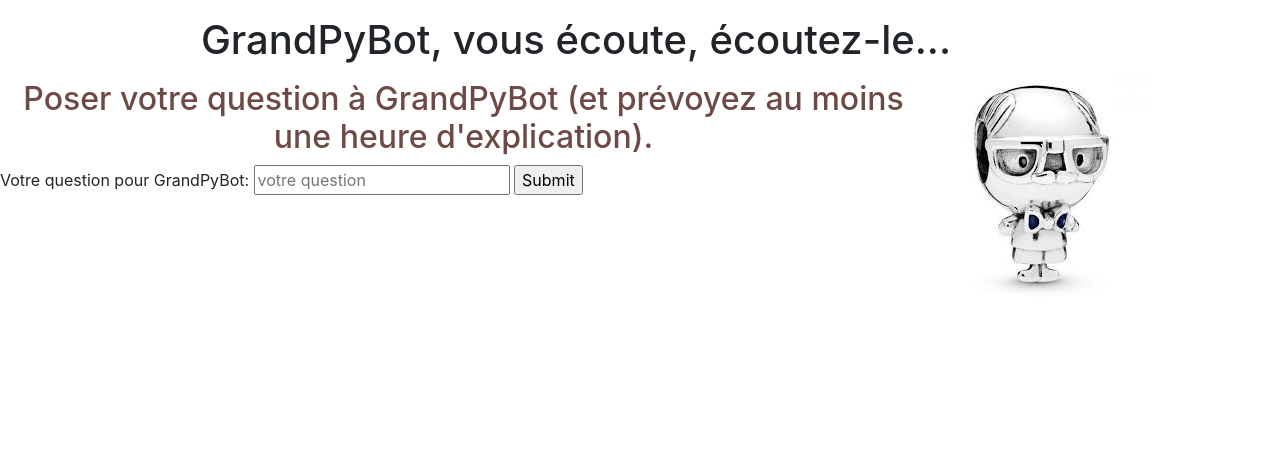
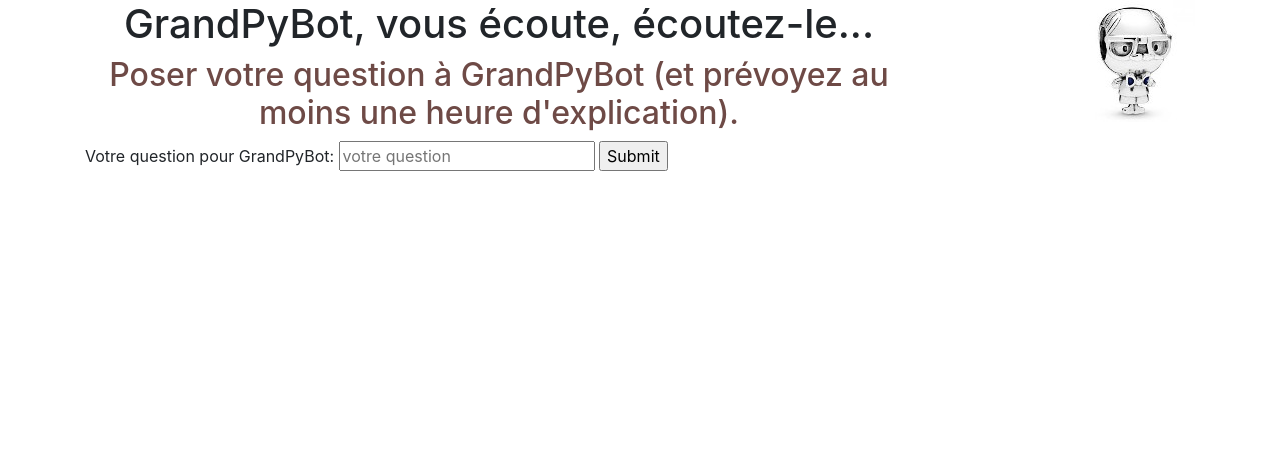
Before and after one commit to sebajou/GrandPyBot, a Flask app: page / in a window 1280 px wide. Shown: the top 451 px of the page. Run offline with Flask 2, Linux system fonts and the light colour scheme; some libraries are stand-ins or nearby versions.

Commit message:
Improve a little the front

```diff
--- a/GrandPyBotApp/functions/Parse.py
+++ b/GrandPyBotApp/functions/Parse.py
@@ -51,11 +51,11 @@ class Parser:
         # Remove stopWord from parse_message_from_front
         word = [word for word in parse_message_from_front if not word in self.fr_stop_word]
 
-        if len(word) > 0:
+        """if len(word) > 0:
             for element in word:
                 word = str(word)
                 word = word + ' ' + element
 
-        print(word)
+        print(word)"""
 
         return word
--- a/GrandPyBotApp/functions/WikiMediaParseCom.py
+++ b/GrandPyBotApp/functions/WikiMediaParseCom.py
@@ -53,6 +53,7 @@ class TheWikiMediaParseCom(Parser):
 
         return_results = media_wiki_request_search_result['query']['search'][0]['title']
 
+
         return return_results
 
     @staticmethod
--- a/GrandPyBotApp/static/js/form.js
+++ b/GrandPyBotApp/static/js/form.js
@@ -3,14 +3,14 @@ $(document).ready(function() {
     $('form').on('submit', function(event) {
 		$.ajax({
 			data : {
-				question : $('#questionInput').val()
+				question : $('#questionInput').val(),
 			},
 			type : 'POST',
 			url : '/conversation'
 		})
 		.done(function(data) {
-
-            $('#response').text(data.question).show();
+            $('#response').html(data.question).show();
+            $('#loading').hide();
 			});
 		event.preventDefault();
 		});
--- a/GrandPyBotApp/templates/home.html
+++ b/GrandPyBotApp/templates/home.html
@@ -1,44 +1,60 @@
 <!doctype html>
 <html lang="fr">
   <head>
+
+    <meta charset="utf-8">
+
     <title>GrandPyBot</title>
 
     <script src="https://ajax.googleapis.com/ajax/libs/jquery/3.1.0/jquery.min.js"></script>
     <link rel="stylesheet" href="https://stackpath.bootstrapcdn.com/bootstrap/4.5.0/css/bootstrap.min.css" integrity="sha384-9aIt2nRpC12Uk9gS9baDl411NQApFmC26EwAOH8WgZl5MYYxFfc+NcPb1dKGj7Sk" crossorigin="anonymous">
+    <script src="https://stackpath.bootstrapcdn.com/bootstrap/4.5.0/css/bootstrap.min.css"></script>
     <link rel="stylesheet" href="../static/css/GrandPyBot_style.css" />
     <script src="{{ url_for('static', filename='js/form.js') }}"></script>
   </head>
   <body>
-    </p>
-        <header>
+    <div class="container">
+        <header class="row">
+            <div class="col-md-10">
                 <h1>GrandPyBot, vous écoute, écoutez-le...</h1>
-            <p><a href="../static/img/logoGrandPyBot.jpg"><img src="logoGrandPyBot.jpg" alt="Logo de GrandPyBot" /></a></p>
                 <h2>Poser votre question à GrandPyBot (et prévoyez au moins une heure d'explication).</h2>
+            </div>
+            <div class="col-md-2">
+                <p><a href="../static/img/logoGrandPyBot.jpg">
+                <img src="../static/img/logoGrandPyBot.jpg" alt="Logo de GrandPyBot" />
+                </a></p>
+                <br/>
+            </div>
         </header>
 
-        <section>
+        <section class="row">
+            <div class="col-md-12">
                 <article>
                     <div id="content">
                         <form>
                             <p>Votre question pour GrandPyBot:
                             <input type="text" id="questionInput" placeholder="votre question" formmethod="post">
-                        <input type='submit' formmethod="post">
+                            <input type='submit' formmethod="post" onclick="$('#loading').show();">
                         </form>
-                    <div id="response"></div>
+                        <img id="imageMap" src="" />
+                        <div id="loading" style="display:none;"><img src="../static/img/waiting_robot.gif" alt="" />Loading!</div>
+                        <div id="response" style="display:none;"></div>
                     </div>
                 </article>
+            </div>
         </section>
 
-        <footer>
+        <footer class="row">
+            <div class="col-md-12">
+                <br/>
                 <p>Sébastien Jourdan - Etudiant sur OpenClassrooms<br />
                 <a href="https://github.com/sebajou/GrandPyBot">Lien Github</a></p>
+            </div>
         </footer>
-
-
 
     <!-- Optional JavaScript -->
     <!-- jQuery first, then Popper.js, then Bootstrap JS -->
     <script src="../static/js/form.js"></script>
-    <script src="../static/css/GrandPyBot_style.css"></script>
+    </div>
   </body>
 </html>
--- a/GrandPyBotApp/views.py
+++ b/GrandPyBotApp/views.py
@@ -57,12 +57,12 @@ def conversation():
         extract_json = api_request.get_extract_from_api(api_response_title)
         extract = api_request.json_extract(extract_json)
 
-        # Get google map image from API with coordinates
+        # Get google map images from API with coordinates
         api_google_map = TheGoogleMapParseCom()
-        api_google_map.get_image_from_api(request_coord)
+        imgList = api_google_map.get_image_from_api(request_coord)
 
         # Print all message for the front
-        final_message = random_message + ' ' + extract
+        final_message = "<p style=\"color:#04fc6d;\">Vous : " + question + " <p/>" + "<p style=\"color:#0417fc;\"> GrandPyBot : " + random_message + '<p/>' + extract
         print(final_message)
 
         return jsonify({'question': final_message})
```
Also changed, not shown: GrandPyBotApp/functions/RandomMessage.py (+6 -5 lines), GrandPyBotApp/tests/test_RandomMessage.py (+2 -1 lines), GrandPyBotApp/tests/test_WikiMediaParseCom.py (+3 -3 lines), GrandPyBotApp/static/img/logoGrandPyBot.jpg. Lines whose indentation alone changed are shown as unchanged.
